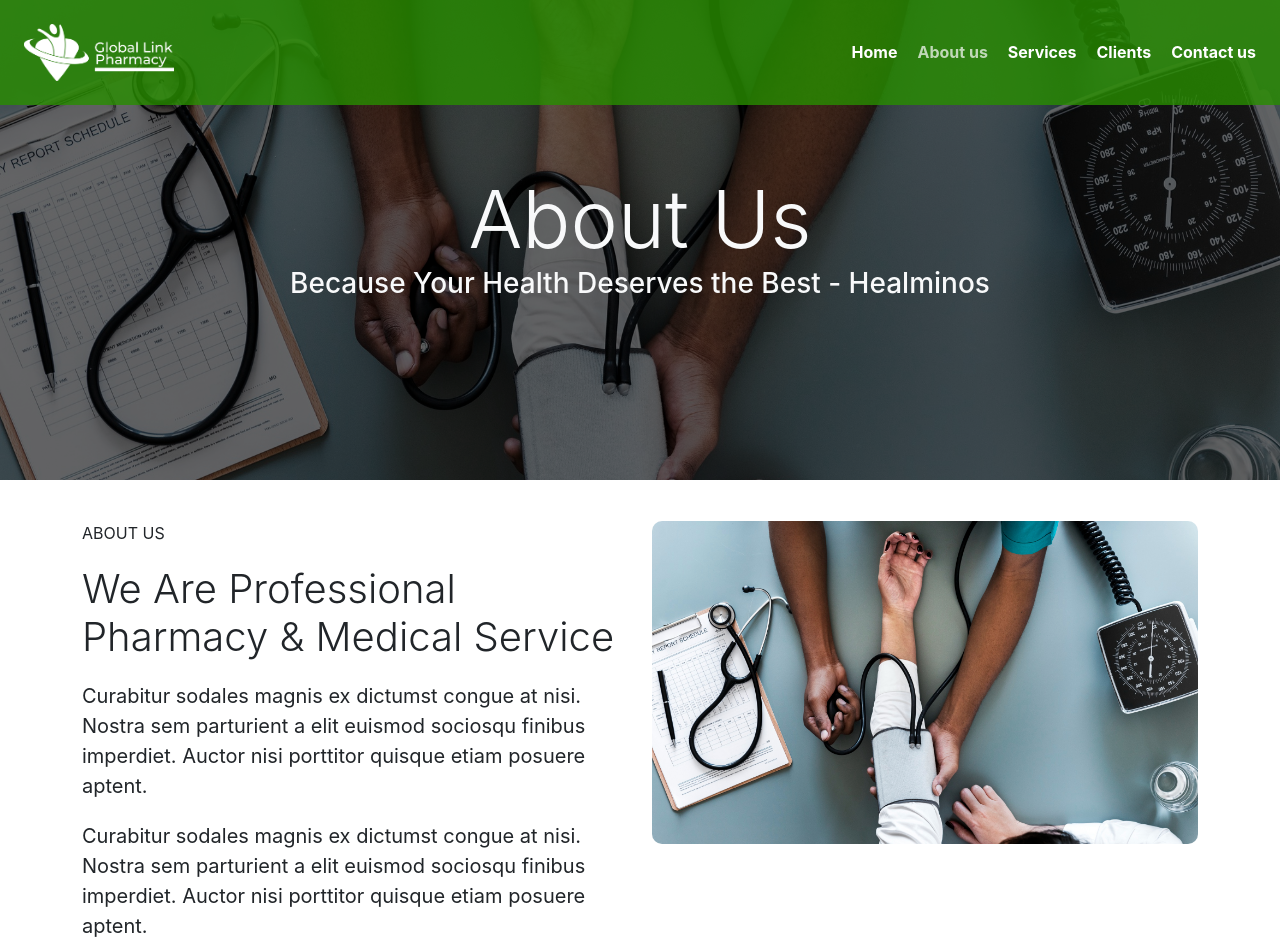
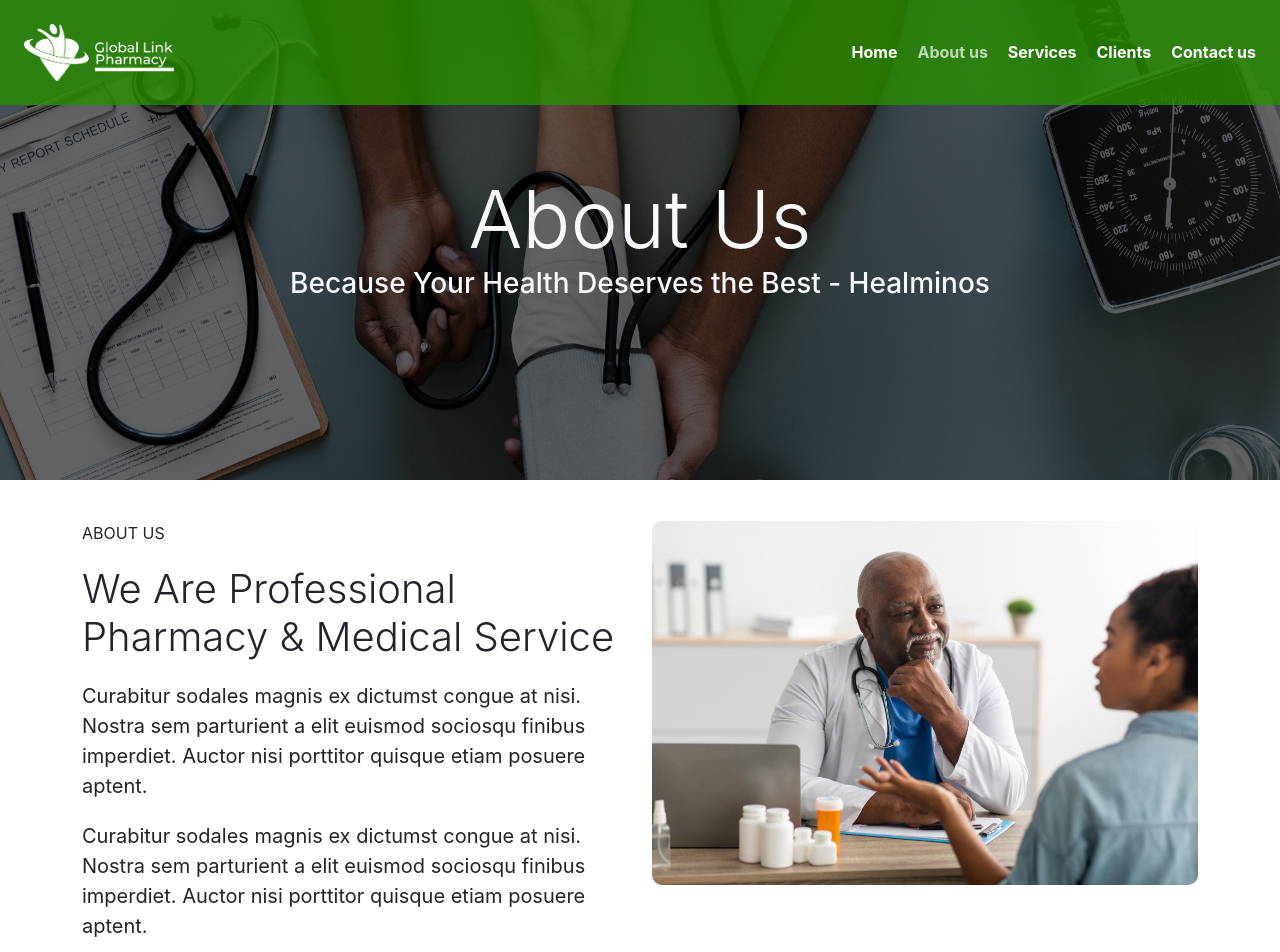
Before and after one commit to joshua-inf/globalLinkPharmacy, a React (Create React App) app: page /About in a window 1280 px wide. Shown: the top 952 px of the page. Built offline with nearby package versions, Linux system fonts and the light colour scheme.

Commit message:
about us

```diff
--- a/src/Pages/AboutUS.js
+++ b/src/Pages/AboutUS.js
@@ -1,4 +1,5 @@
 import image from '../Images/13.jpg'
+import image2 from '../Images/22.jpg'
 
 const AboutUS  = () => {
     return (
@@ -33,7 +34,7 @@ const AboutUS  = () => {
                         </div>
                         <div className='col-6'>
                             <div style={{maxHeight:'100%', overflow:'hidden', borderRadius:'10px'}}>
-                                <img src={image} width='100%' />
+                                <img src={image2} width='100%' />
                             </div>
                         </div>
                     </div>
```
